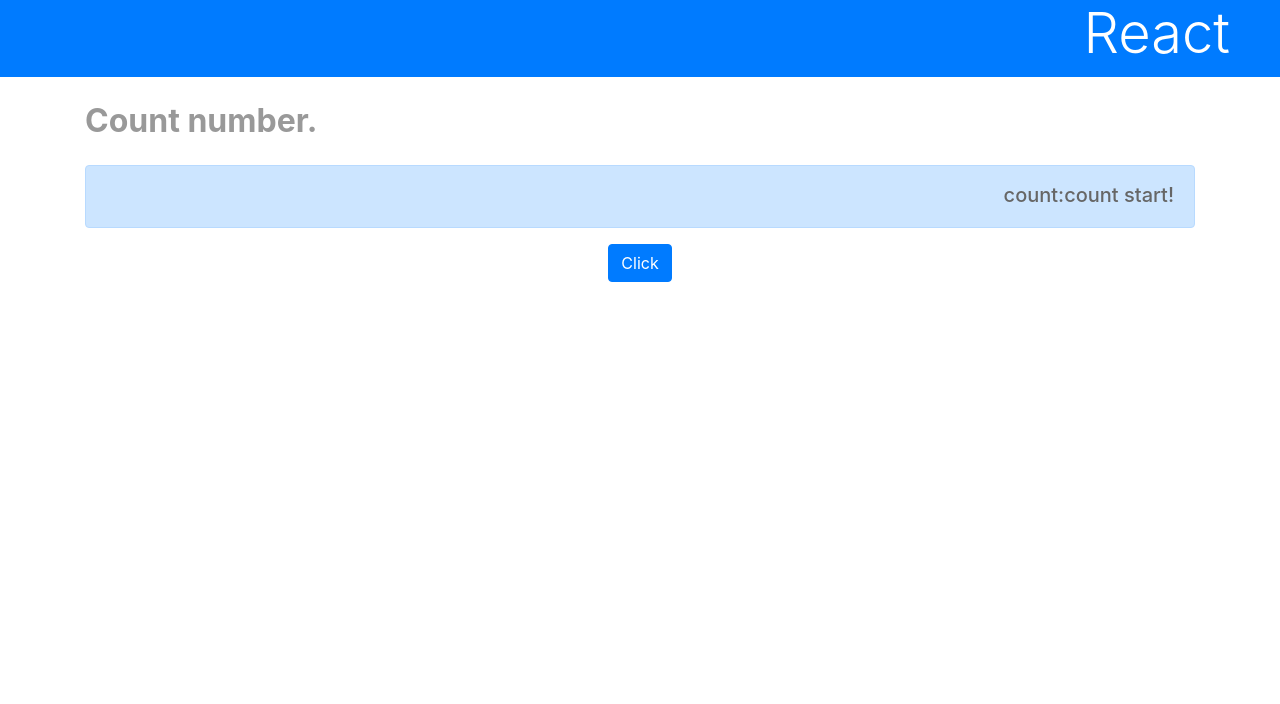
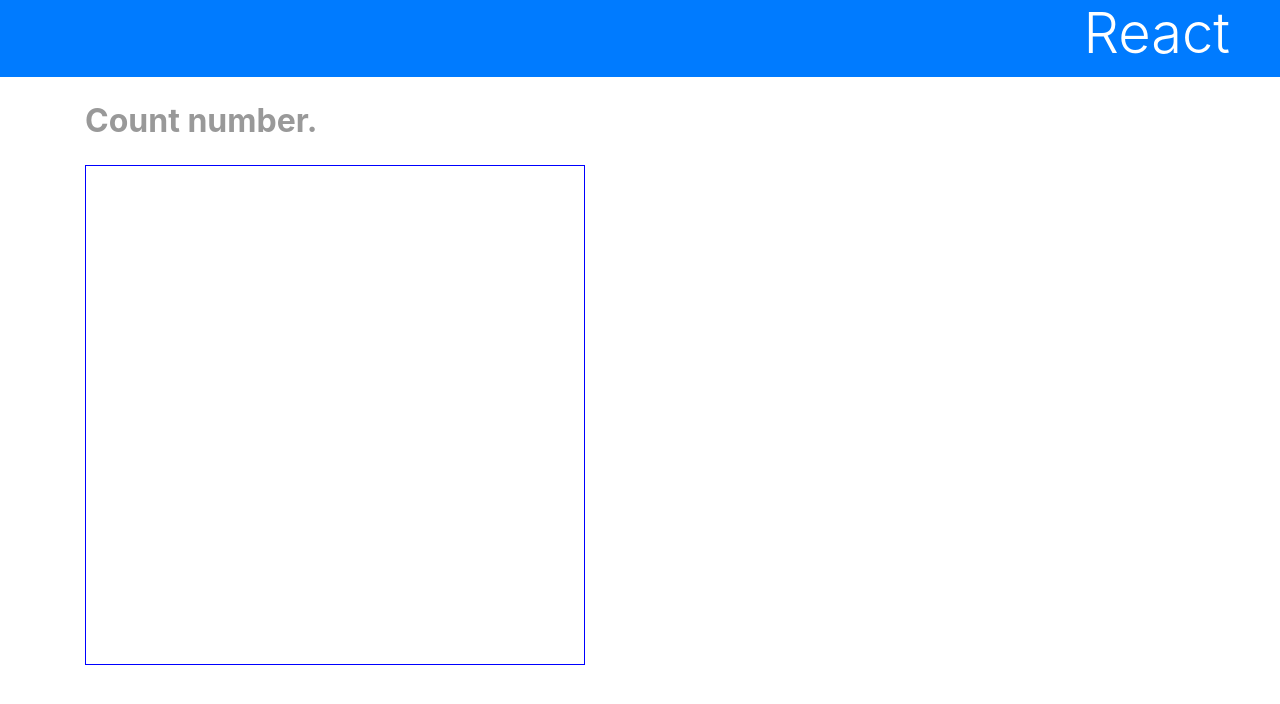
Before and after one commit to HMasataka/react-world, a React (Create React App) app: page / in a window 1280 px wide. Shown: the top 704 px of the page. Built offline with nearby package versions, Linux system fonts and the light colour scheme; the HTML template or start-up script is replaced by a standard one.

Commit message:
Feat use list statement

```diff
--- a/src/App.js
+++ b/src/App.js
@@ -2,22 +2,41 @@
 import './App.css';
 
 class App extends Component {
+  data = []
+
+  area = {
+    width: "500px",
+    height: "500px",
+    border: "1px solid blue"
+  }
+
   constructor(props) {
     super(props);
     this.state = {
-      msg: 'count start!',
-      counter: 0,
-      flg: true,
+      list: this.data
     }
     this.doAction = this.doAction.bind(this);
   }
 
-  doAction(event) {
+  doAction(e) {
+    let x = e.pageX;
+    let y = e.pageY;
+    this.data.push({x: x, y: y})
     this.setState({
-      counter: this.state.counter + 1,
-      msg: this.state.counter,
-      flg: !this.state.flg
+      list: this.data
     })
+  }
+
+  draw(d) {
+    let s = {
+      position: "absolute",
+      left: (d.x - 25) + "px",
+      top: (d.y - 25) + "px",
+      width: "50px",
+      height: "50px",
+      backgroundColor: "#66f3",
+    }
+    return <div style={s}></div>
   }
 
   render() {
@@ -25,17 +44,8 @@
       <h1 className='bg-primary text-white display-4'>React</h1>
       <div className='container'>
         <p className="subtitle">Count number.</p>
-        {this.state.flg ?
-          <div className='alert alert-primary text-right'>
-            <p className='h5'>count:{this.state.msg}</p>
-          </div>
-          :
-          <div className='alert alert-warning text-left'>
-            <p className='h5'>count:{this.state.msg}</p>
-          </div>
-        }
-        <div className='text-center'>
-          <button className='btn btn-primary' onClick={this.doAction}>Click</button>
+        <div style={this.area} onClick={this.doAction}>
+          {this.data.map((value) => this.draw(value))}
         </div>
       </div>
     </div>
```
